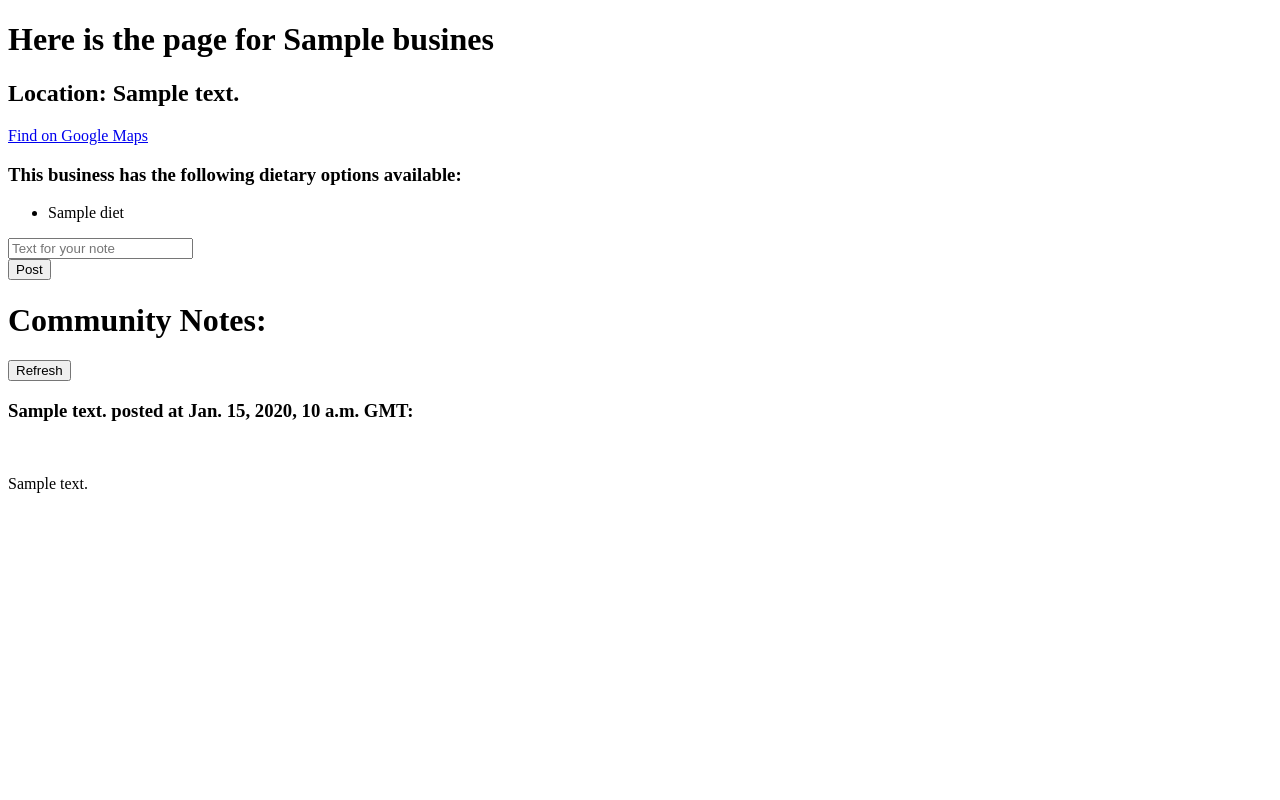
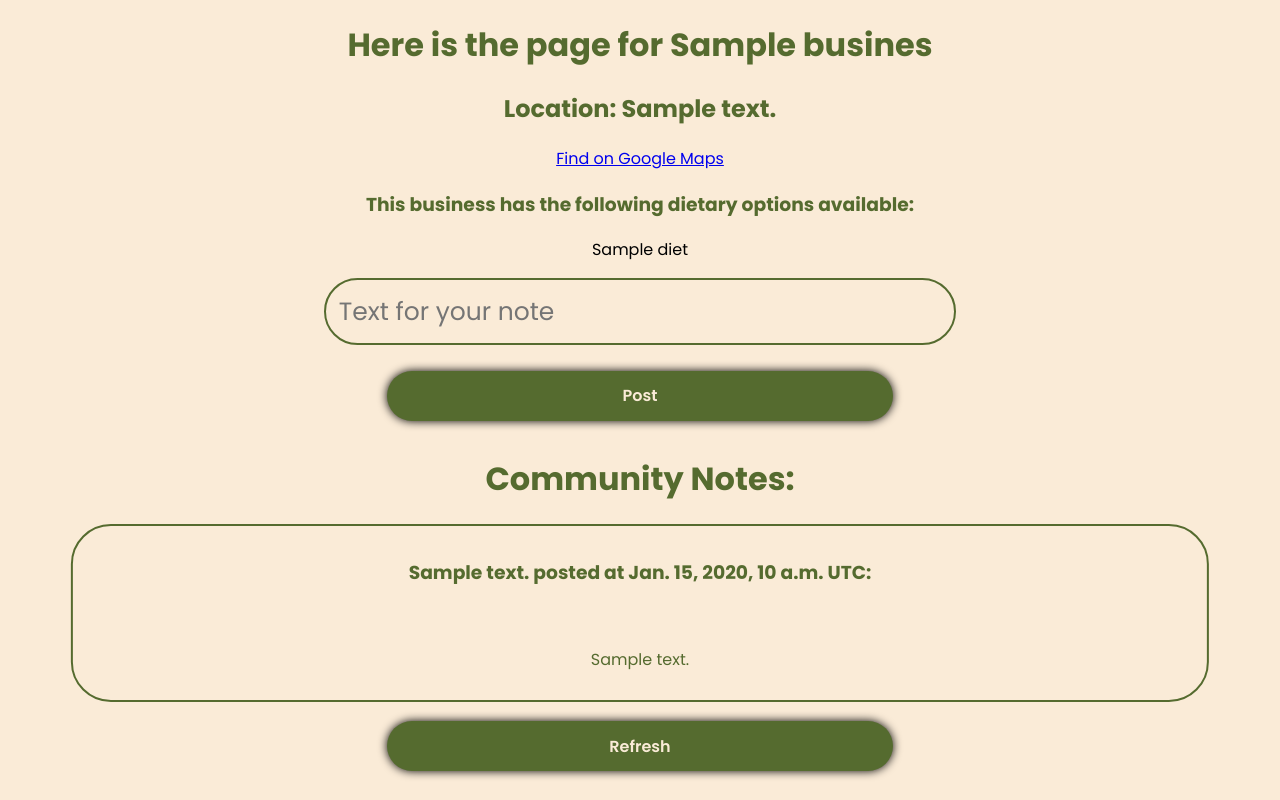
Before and after one commit to CraigLillemon/CS4340-Project, a Django app: template restapp/rest/templates/rest/business.html in a window 1280 px wide. Run offline with Django 3.2, Linux system fonts and the light colour scheme; the template is opened without the code that fills it: most values are stand-ins (such as "Sample title", 1, 10 or a date in 2020).

Commit message:
Bad Request catch, business CSS

```diff
--- /dev/null
+++ b/restapp/rest/static/rest/business.css
@@ -0,0 +1,64 @@
+@import
+url("https://fonts.googleapis.com/css2?family=Poppins:wght@300;400;500;600;700;800;900&display=swap");
+*{
+box-sizing: border-box;
+font-family: "Poppins", sans-serif;
+}
+body {
+background-color: antiquewhite;
+align-items: center;
+text-align: center;
+}
+h1, h2, h3 {
+text-align: center;
+color: darkolivegreen;
+}
+#noteinput {
+    width: 50%;
+    height: 100%;
+    border: none;
+    outline: none;
+    border: 2px solid darkolivegreen;
+    border-radius: 40px;
+    font-size: 16px;
+    background-color: antiquewhite;
+    color: darkolivegreen;
+    font-size: 25px;
+    padding: 1% 1%;
+    margin: 0% 1% 1%;
+}
+label {
+    font-size: 30px;
+    justify-content: center;
+    text-align: center;
+    color: darkolivegreen;
+}
+button {
+    width: 40%;
+    background: darkolivegreen;
+    border: none;
+    outline: none;
+    border-radius: 40px;
+    box-shadow: 0 0 10px black;
+    font-size: 16px;
+    color: antiquewhite;
+    font-weight: 600;
+    padding: 1% 1%;
+    margin: 1% 1%;
+}
+
+#notediv {
+    align-content: center;
+    font-size: 5%;
+    width:90%;
+    transform: translateX(5%);
+    border: none;
+    outline: none;
+    border: 2px solid darkolivegreen;
+    border-radius: 40px;
+    font-size: 16px;
+    background-color: antiquewhite;
+    color: darkolivegreen;
+    padding: 1% 1%;
+    margin: 0.5% 0.5%;
+}
--- a/restapp/rest/templates/rest/business.html
+++ b/restapp/rest/templates/rest/business.html
@@ -1,5 +1,10 @@
 <!DOCTYPE html>
 <head>
+    {% load static %}
+    <meta charset="UTF-8">
+    <meta name="viewport" content="width=device-width, intial-scale=0.i5">
+    <title>Search Results for {{cityname}}</title>
+    <link rel="stylesheet" href="{% static 'rest/business.css' %}">
     <h1>
         Here is the page for {{business.name}}
     </h1>
@@ -12,35 +17,34 @@
     <h3>
         This business has the following dietary options available:
     </h3>
-    <ul>
         {% for diet in business.diets %}
-        <li>
-            {{diet}}
-        </li>
+        <p>{{diet}}</p>
         {% endfor %}
-    </ul>
 
     <form action="/search/results/business?business_id={{business.id}}", method="post">
         {% csrf_token %}
         <input type="hidden" name="business_id" value={{business.id}} />
 
-        <input type="text" placeholder="Text for your note" name="note_text" class="form-control" required><br>
+        <input type="textarea" placeholder="Text for your note" name="note_text" id="noteinput" class="form-control" rows="4" required><br>
 
         <button type="submit" class="btn">Post</button>
     </form>
 
     <h1>Community Notes:</h1>
-    <form action="/search/results/business?business_id={{business.id}}", method="get">
-        <input type="hidden" name="business_id" value={{business.id}} />
-        <button type="submit" class="btn">Refresh</button>
-    </form>
 
     {% if err_nonotes %}
         <h2>It seems nobody has posted any notes for this business yet...</h2>
     {% endif %}
 
     {% for note in notes %}
-        <h3>{{note.note_publisher}} posted at {{note.note_pub_date}} GMT:</h3><br>
+    <div id="notediv">
+        <h3>{{note.note_publisher}} posted at {{note.note_pub_date}} UTC:</h3><br>
         <p>{{note.note_text}}</p>
+    </div>
     {% endfor %}
+
+    <form action="/search/results/business?business_id={{business.id}}", method="get">
+        <input type="hidden" name="business_id" value={{business.id}} />
+        <button type="submit" class="btn">Refresh</button>
+    </form>
 </body>
--- a/restapp/rest/templates/rest/home.html
+++ b/restapp/rest/templates/rest/home.html
@@ -40,7 +40,7 @@
 
     <h3><br />&ensp; Supported Dietary Restrictions<br /><br /></h3>
     <div id="buttonWrapper">
-      <p id="suppDiet"><br /><br />&emsp; Vegetarian<br />&emsp; Vegan<br />&emsp; Celiac<br />&emsp; Lactose-Intolerant<br />&emsp; Paleo<br />&emsp; Low-Cholesterol<br />&emsp; Common Food Allergies<br />&emsp; Halal<br />&emsp; Kosher<br />&emsp; and more!<br /><br /></p>
+      <p id="suppDiet"><br /><br />&emsp; Vegetarian<br />&emsp; Vegan<br />&emsp; Gluten-Free<br />&emsp; Lactose-Intolerant (coming soon!)<br />&emsp; Paleo (coming soon!)<br />&emsp; Low-Cholesterol (coming soon!)<br />&emsp; Common Food Allergies (coming soon!)<br />&emsp; Halal (coming soon!)<br />&emsp; Kosher (coming soon!)<br />&emsp; and more! (maybe!)<br /><br /></p>
       <button onclick="window.location.href = '/search';"><br />Search Restaurants Now!<br /><br /></button>
     </div>
 
--- a/restapp/rest/templates/rest/search.html
+++ b/restapp/rest/templates/rest/search.html
@@ -10,8 +10,12 @@
     </h1>
 </head>
 <body>
-    {% if error_msg %}
+    {% if error_nocity %}
     <h2>Oops! We couldn't find anything for "{{error_msg}}"</h2>
+    {% endif %}
+
+    {% if error_badcall %}
+        <h1>Whoops! Something went wrong on our end, try that search again.</h1>
     {% endif %}
     <form action="/search/results", method="get">
         <input type="hidden" name="page" value="1" />
--- a/restapp/rest/templates/rest/signin.html
+++ b/restapp/rest/templates/rest/signin.html
@@ -12,6 +12,7 @@
 <div class="wrapper">
 <form action="">
 <h1>Login</h1>
+<h1>(coming soon!)</h1>
 <div class="input-box">
 <input type="text" placeholder="Username" required>
 </div>
--- a/restapp/rest/templates/rest/signup.html
+++ b/restapp/rest/templates/rest/signup.html
@@ -12,6 +12,7 @@
 <div class="wrapper">
 <form action="">
 <h1>Signup</h1>
+<h1>(coming soon!)</h1>
 <div class="input-box">
 <input type="text" placeholder="Create Username" required>
 </div>
```
Also changed, not shown: restapp/rest/views.py (+32 -3 lines), restapp/db.sqlite3, restapp/rest/static/favicon.ico (added).
